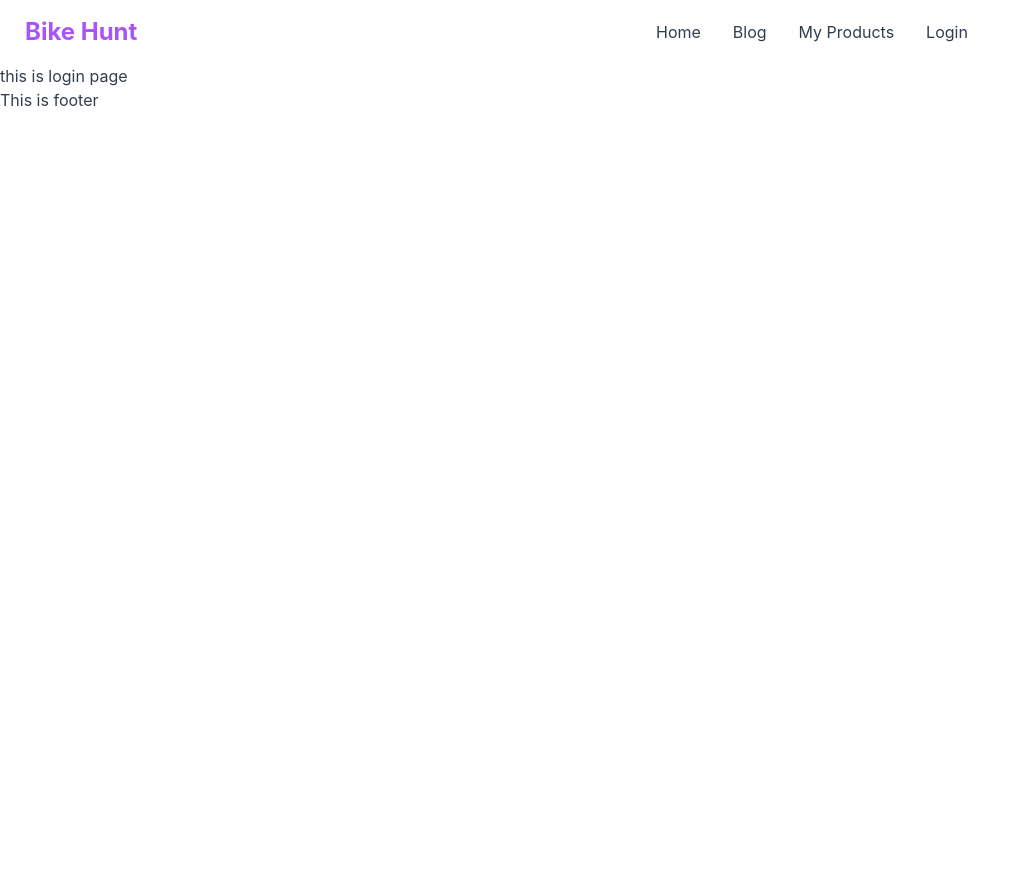
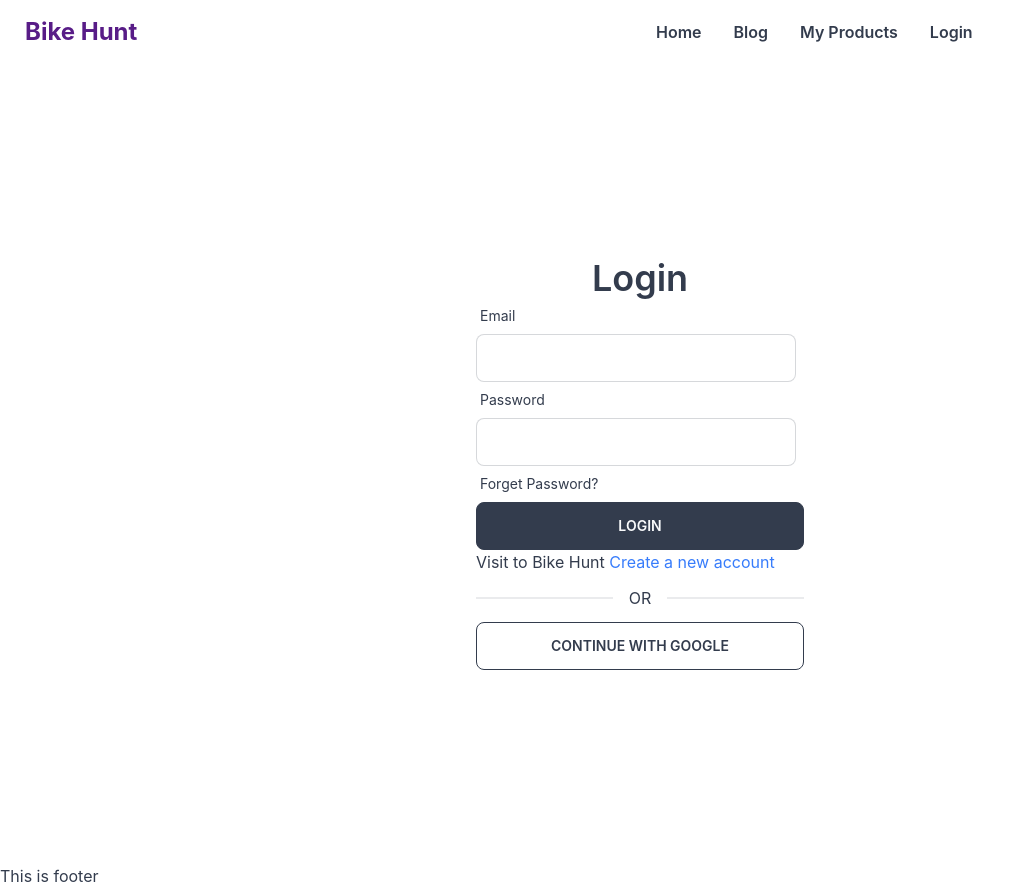
Before and after one commit to fariharaihan/used_products_resale_client, a React (Create React App) app: page /login in a window 1280 px wide. Shown: the whole page, without its empty margins (0-1035 px from the left). Before the commit the page ends 800 px from the top, so only its background shows below. Built offline with nearby package versions, Linux system fonts and the light colour scheme.

Commit message:
login authentication

```diff
--- a/package.json
+++ b/package.json
@@ -7,8 +7,10 @@
     "@testing-library/react": "^13.4.0",
     "@testing-library/user-event": "^13.5.0",
     "daisyui": "^2.42.1",
+    "firebase": "^9.14.0",
     "react": "^18.2.0",
     "react-dom": "^18.2.0",
+    "react-hook-form": "^7.39.5",
     "react-router-dom": "^6.4.3",
     "react-scripts": "5.0.1",
     "web-vitals": "^2.1.4"
--- /dev/null
+++ b/src/firebase/firebase.config.js
@@ -0,0 +1,19 @@
+// Import the functions you need from the SDKs you need
+import { initializeApp } from "firebase/app";
+// TODO: Add SDKs for Firebase products that you want to use
+// https://firebase.google.com/docs/web/setup#available-libraries
+
+// Your web app's Firebase configuration
+const firebaseConfig = {
+    apiKey: process.env.REACT_APP_apiKey,
+    authDomain: process.env.REACT_APP_authDomain,
+    projectId: process.env.REACT_APP_projectId,
+    storageBucket: process.env.REACT_APP_storageBucket,
+    messagingSenderId: process.env.REACT_APP_messagingSenderId,
+    appId: process.env.REACT_APP_appId
+};
+
+// Initialize Firebase
+const app = initializeApp(firebaseConfig);
+
+export default app;
--- a/src/pages/Login/Login.js
+++ b/src/pages/Login/Login.js
@@ -1,9 +1,45 @@
 import React from 'react';
+import { useForm } from 'react-hook-form';
+import { Link } from 'react-router-dom';
 
 const Login = () => {
+    const { register, formState: { errors }, handleSubmit } = useForm();
+
+    const handleLogin = data => {
+        console.log(data)
+    }
     return (
-        <div>
-            <h2>this is login page</h2>
+        <div className='h-[800px] flex justify-center items-center'>
+            <div className='w-96 p-7'>
+                <h2 className='text-4xl font-semibold text-center'>Login</h2>
+                <form onSubmit={handleSubmit(handleLogin)}>
+                    <div className="form-control w-full max-w-xs">
+                        <label className="label"><span className="label-text">Email</span></label>
+                        <input type="text"
+                            {...register("email", {
+                                required: "email address is required"
+                            })}
+                            className="input input-bordered w-full max-w-xs" />
+                        {errors.email && <p className='text-red-600'>{errors.email?.message}</p>}
+                    </div>
+                    <div className="form-control w-full max-w-xs">
+                        <label className="label"><span className="label-text">Password</span></label>
+                        <input type="text"
+                            {...register("password", {
+                                required: 'password is required',
+                                minLength: { value: 6, message: 'password must be 6 character or longer' }
+                            })}
+                            className="input input-bordered w-full max-w-xs" />
+                        {errors.password && <p className='text-red-600'>{errors.password?.message}</p>}
+                        <label className="label"><span className="label-text">Forget Password?</span></label>
+
+                    </div>
+                    <input className='btn w-full' value='Login' type="submit" />
+                    <p>Visit to Bike Hunt <Link className='text-secondary' to='/signup'>Create a new account</Link></p>
+                    <div className="divider">OR</div>
+                    <button className='btn btn-outline w-full'>CONTINUE WITH GOOGLE</button>
+                </form>
+            </div>
         </div>
     );
 };
--- a/src/pages/Shared/Header/Header.js
+++ b/src/pages/Shared/Header/Header.js
@@ -3,10 +3,10 @@ import { Link } from 'react-router-dom';
 
 const Header = () => {
     const menuitems = <>
-        <li><Link to="/">Home</Link></li>
-        <li><Link to="/blog">Blog</Link></li>
-        <li><Link to="/myproducts">My Products</Link></li>
-        <li><Link to="/login">Login</Link></li>
+        <li className='font-semibold'><Link to="/">Home</Link></li>
+        <li className='font-semibold'><Link to="/blog">Blog</Link></li>
+        <li className='font-semibold'><Link to="/myproducts">My Products</Link></li>
+        <li className='font-semibold'><Link to="/login">Login</Link></li>
     </>
     return (
         <div className="navbar bg-base-100">
@@ -19,7 +19,7 @@ const Header = () => {
                         {menuitems}
                     </ul>
                 </div>
-                <Link to="/" className="btn btn-ghost normal-case text-2xl text-purple-500 font-bold">Bike Hunt</Link>
+                <Link to="/" className="btn btn-ghost normal-case text-2xl text-purple-900 font-bold">Bike Hunt</Link>
             </div>
             <div className="navbar-center hidden lg:flex">
                 <ul className="menu menu-horizontal p-0">
```
Also changed, not shown: 1 other file (tests, documents, lock files or other folders).
